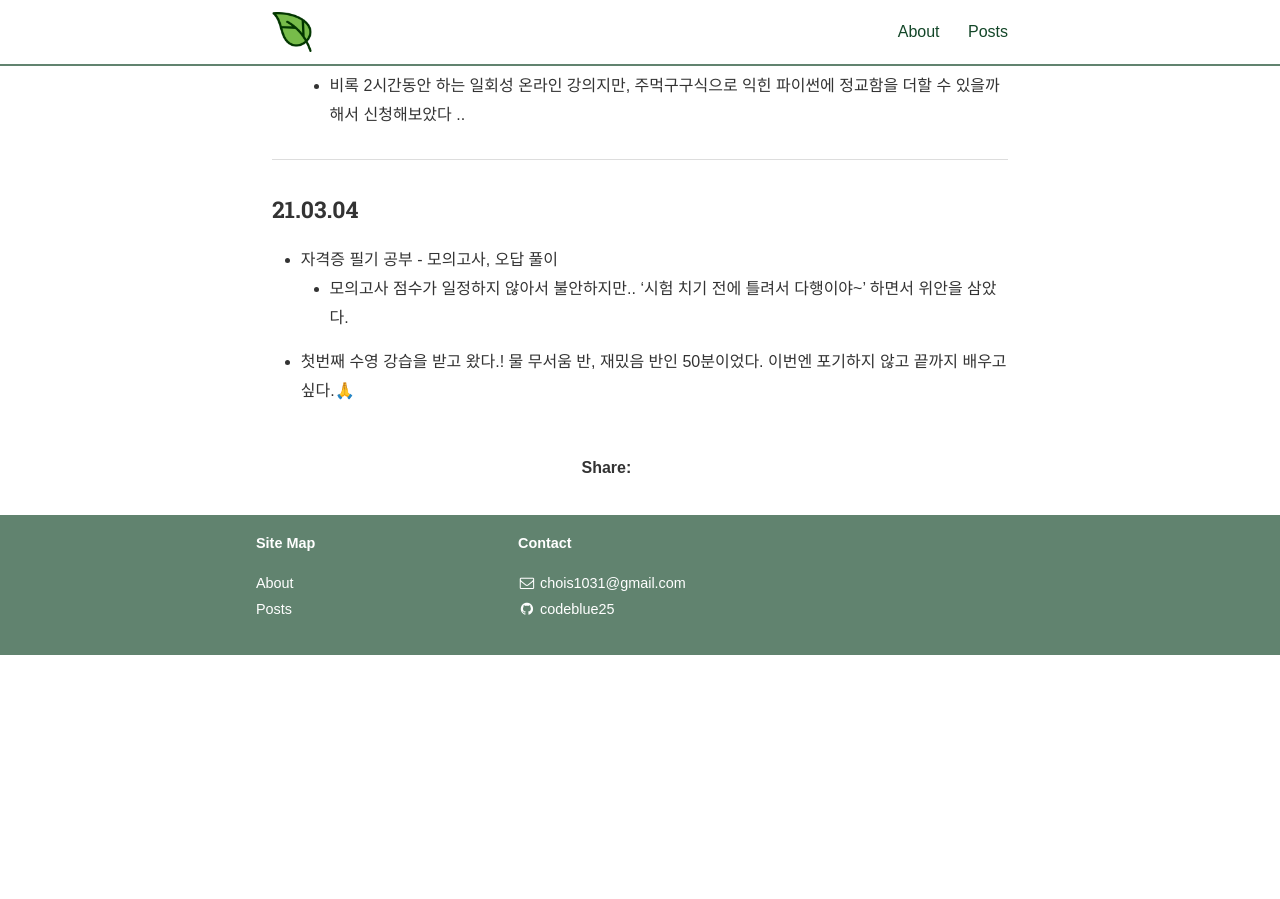
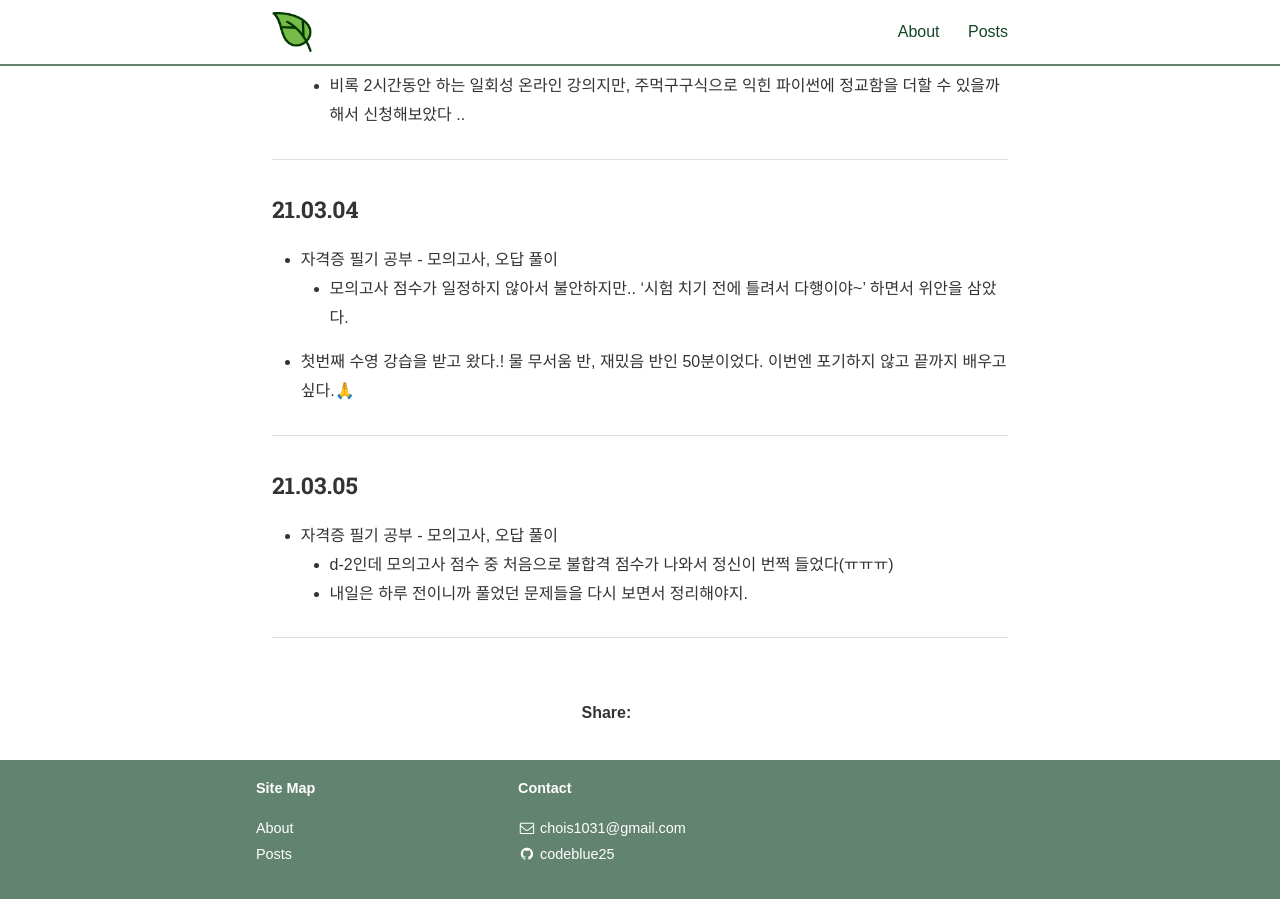
Before and after one commit to codeblue25/codeblue25.github.io, a Jekyll site: the page built from _posts/2021-02-27-0306.md, in a window 1280 px wide and 900 px high, scrolled down 1284 px. Built offline with Jekyll 4.4.1, drawn with Linux system fonts in a browser that asks for light colours; nearby versions of some CDN libraries; some web fonts are replaced; a style sheet for code colours, icons or effects is not loaded; before the commit the page ends 1939 px from its top, so only the background shows below that.

Commit message:
210305 TIL

```diff
--- a/_posts/2021-02-27-0306.md
+++ b/_posts/2021-02-27-0306.md
@@ -53,3 +53,13 @@ categories: TIL
 * 자격증 필기 공부 - 모의고사, 오답 풀이
   * 모의고사 점수가 일정하지 않아서 불안하지만.. '시험 치기 전에 틀려서 다행이야~' 하면서 위안을 삼았다.
 * 첫번째 수영 강습을 받고 왔다.! 물 무서움 반, 재밌음 반인 50분이었다. 이번엔 포기하지 않고 끝까지 배우고 싶다.🙏
+
+---
+
+<h3>21.03.05</h3>
+
+* 자격증 필기 공부 - 모의고사, 오답 풀이
+  * d-2인데 모의고사 점수 중 처음으로 불합격 점수가 나와서 정신이 번쩍 들었다(ㅠㅠㅠ)
+  * 내일은 하루 전이니까 풀었던 문제들을 다시 보면서 정리해야지.
+
+---
```
